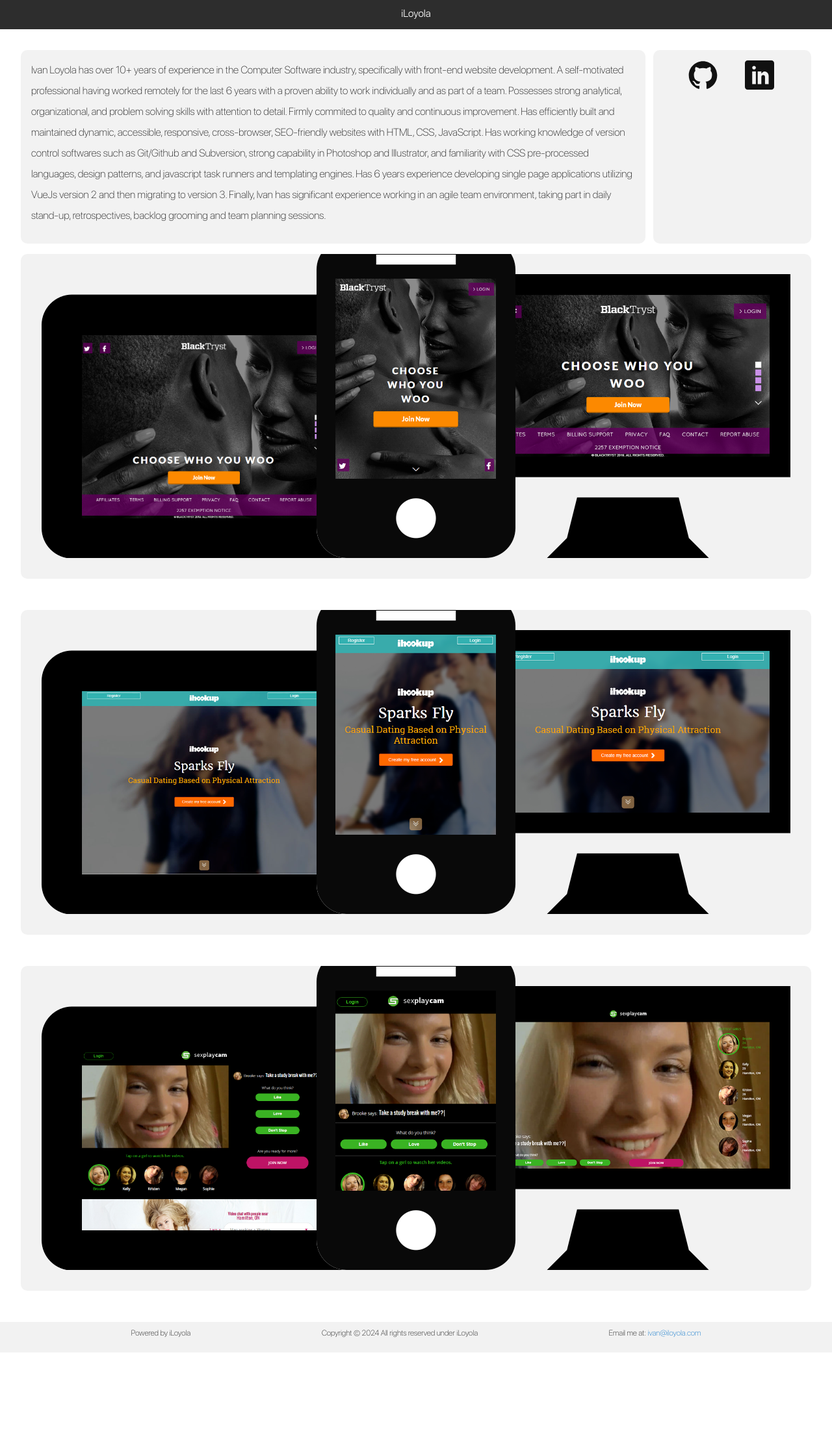
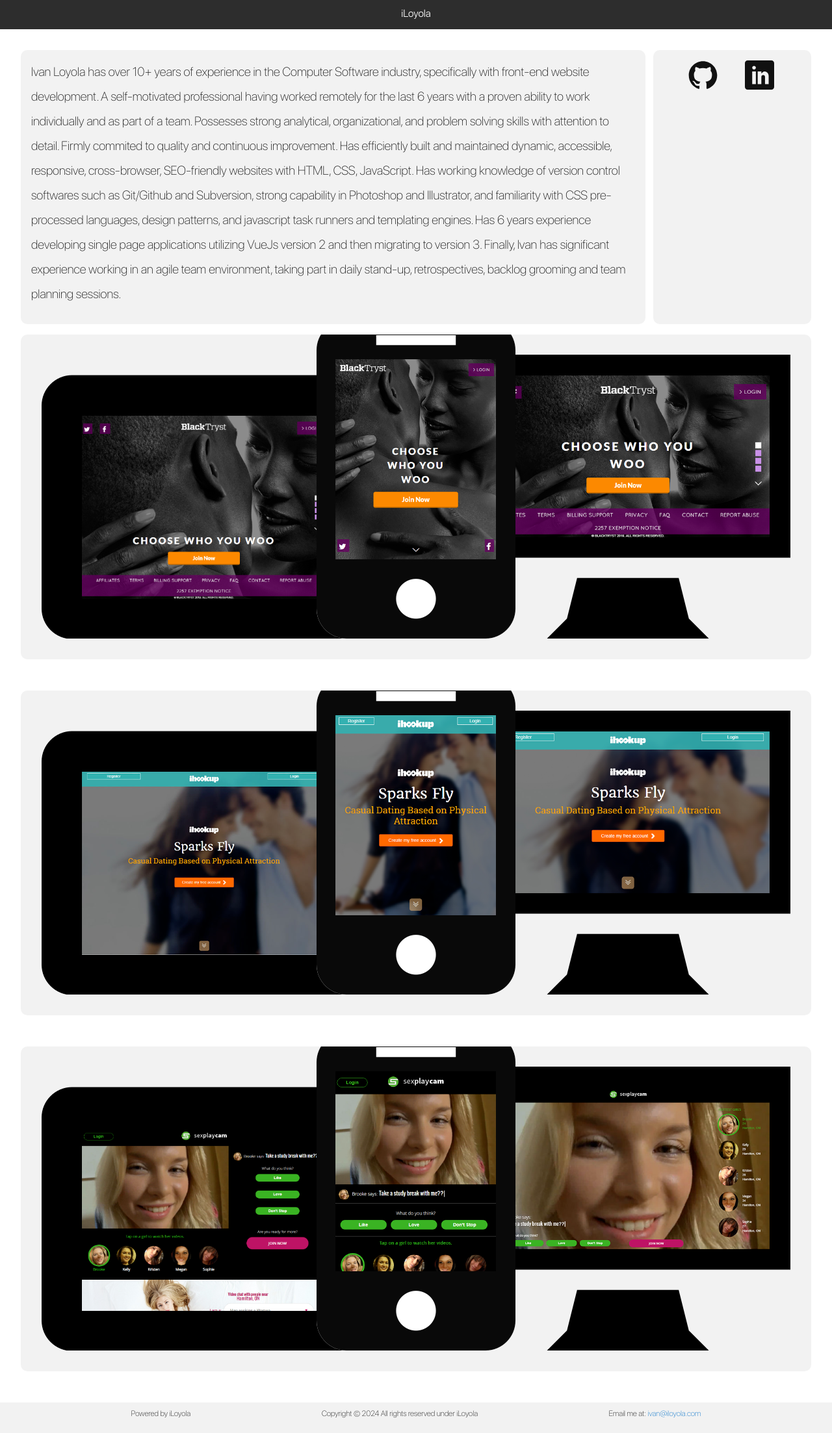
Before and after one commit to iLoyola/main, a Jekyll site: the page built from index.html, in a window 1280 px wide. Shown: the whole page at 65% size. Built offline with Jekyll 4.4.1, drawn with Linux system fonts in a browser that asks for light colours; before the commit the page ends 2082 px from its top, so only the background shows below that.

Commit message:
Content text font size increase

```diff
--- a/_sass/units/content/config/_typography.scss
+++ b/_sass/units/content/config/_typography.scss
@@ -11,6 +11,11 @@
   section {
 
   }
+
+  .#{$prefix}content-blurb {
+    font-size: 1.2rem;
+  }
+
   aside {
 
   }
--- a/index.html
+++ b/index.html
@@ -7,7 +7,7 @@
   <div class="il-content-l">
       <div class="il-content-l-h">
           <section>
-            <p>Ivan Loyola has over 10+ years of experience in the Computer Software industry, specifically with front-end website development. A self-motivated professional having worked remotely for the last 6 years with a proven ability to work individually and as part of a team. Possesses strong analytical, organizational, and problem solving skills with attention to detail. Firmly commited to quality and continuous improvement. Has efficiently built and maintained dynamic, accessible, responsive, cross-browser, SEO-friendly websites with HTML, CSS, JavaScript. Has working knowledge of version control softwares such as Git/Github and Subversion, strong capability in Photoshop and Illustrator, and familiarity with CSS pre-processed languages, design patterns, and javascript task runners and templating engines. Has 6 years experience developing single page applications utilizing VueJs version 2 and then migrating to version 3. Finally, Ivan has significant experience working in an agile team environment, taking part in daily stand-up, retrospectives, backlog grooming and team planning sessions.</p>
+            <p class="il-content-blurb">Ivan Loyola has over 10+ years of experience in the Computer Software industry, specifically with front-end website development. A self-motivated professional having worked remotely for the last 6 years with a proven ability to work individually and as part of a team. Possesses strong analytical, organizational, and problem solving skills with attention to detail. Firmly commited to quality and continuous improvement. Has efficiently built and maintained dynamic, accessible, responsive, cross-browser, SEO-friendly websites with HTML, CSS, JavaScript. Has working knowledge of version control softwares such as Git/Github and Subversion, strong capability in Photoshop and Illustrator, and familiarity with CSS pre-processed languages, design patterns, and javascript task runners and templating engines. Has 6 years experience developing single page applications utilizing VueJs version 2 and then migrating to version 3. Finally, Ivan has significant experience working in an agile team environment, taking part in daily stand-up, retrospectives, backlog grooming and team planning sessions.</p>
           </section>
           <aside>
             <ul class="il-social-media-list">
```
